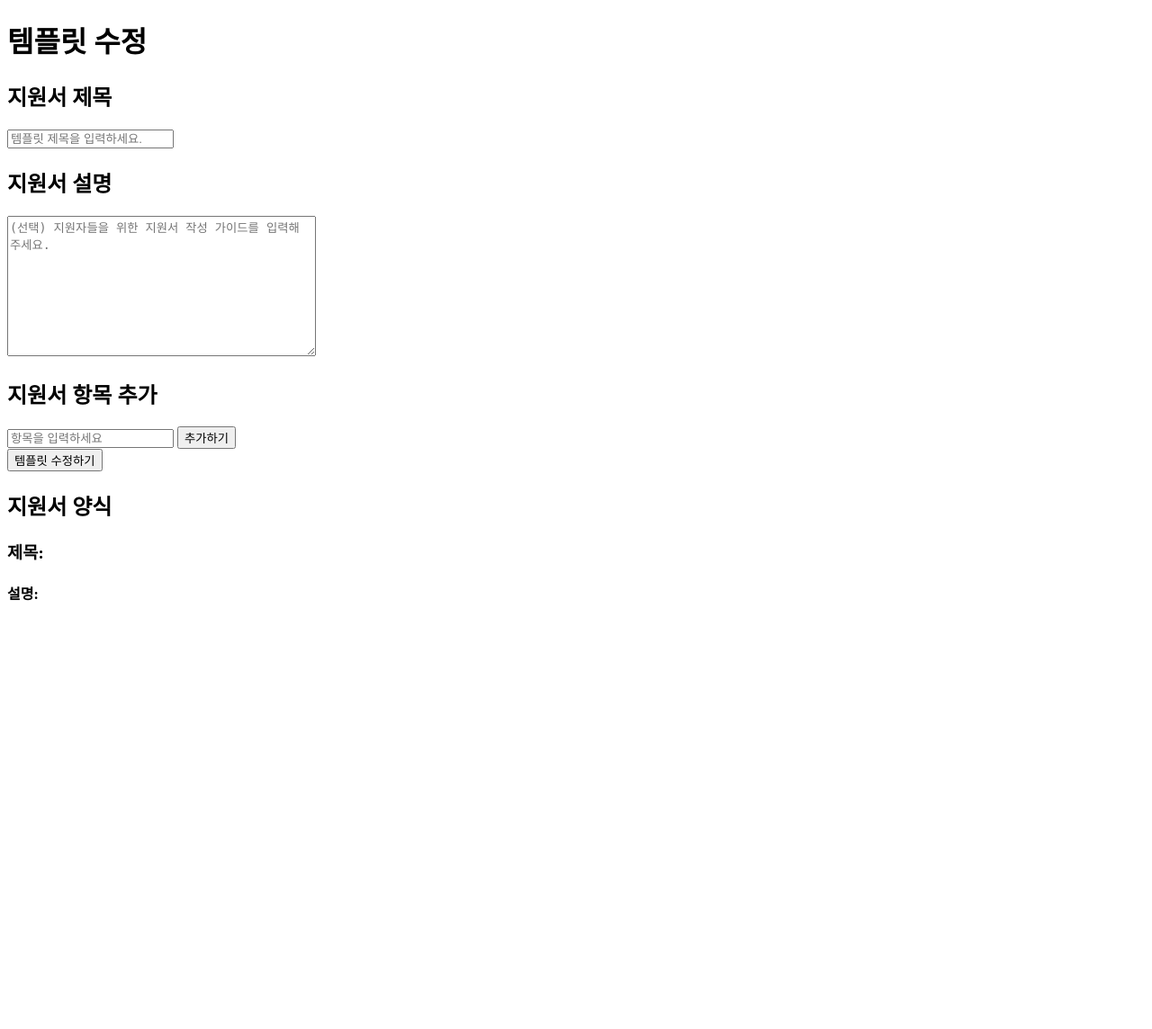
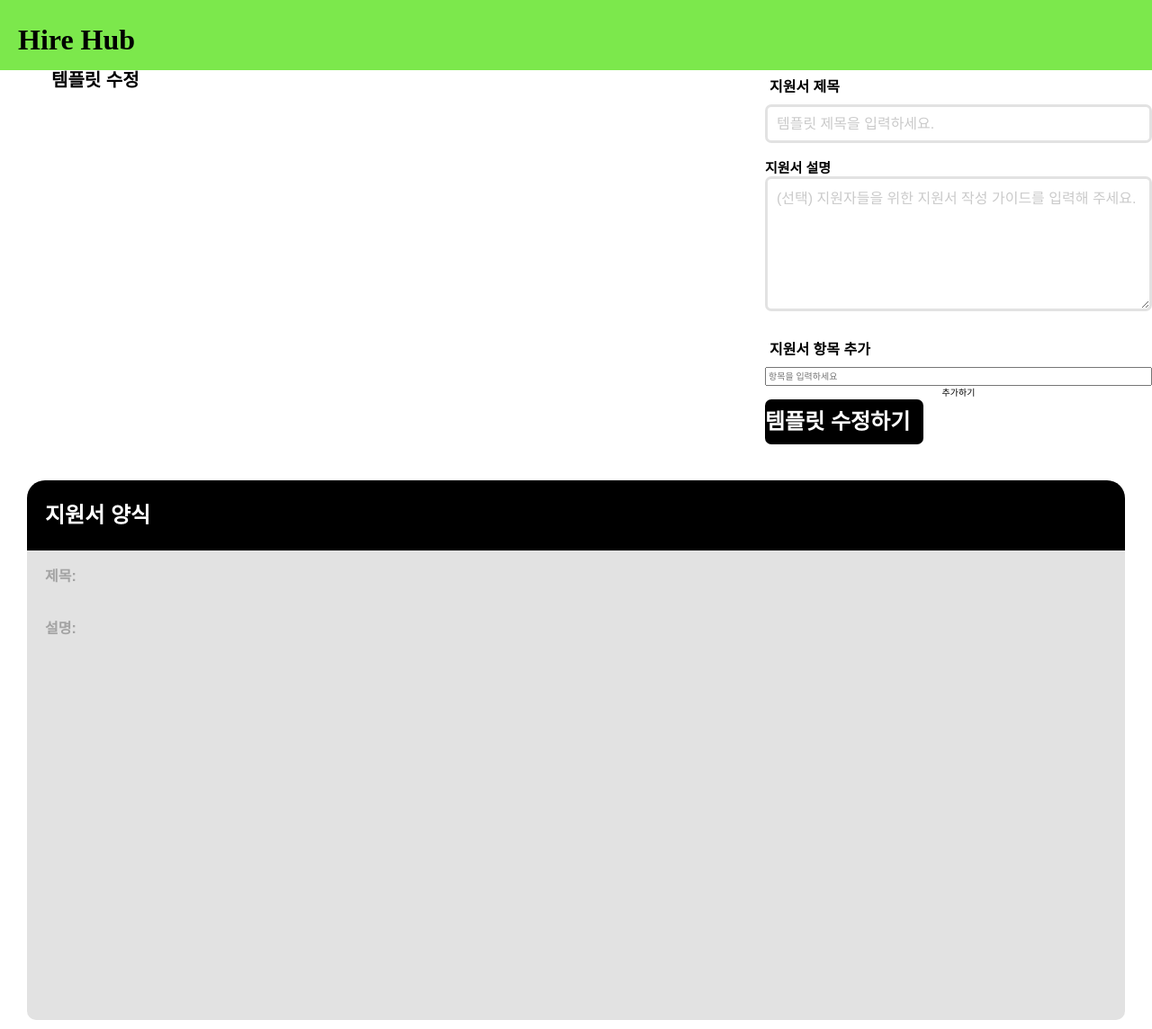
Before and after one commit to yumin22/piro21_HireHub, a Django app: template templates/apply_update.html in a window 1280 px wide. Shown: the whole page at 90% size. Before the commit the page ends 668 px from the top, so only its background shows below. Run offline with Django 5.2, Linux system fonts and the light colour scheme; the template is opened without the code that fills it: values that come from a table or form of the project are taken from there, others are empty; some web fonts are replaced.

Commit message:
[feat] 지원서 수정 페이지 css 클래스명 연결

```diff
--- a/templates/apply_update.html
+++ b/templates/apply_update.html
@@ -1,23 +1,32 @@
-<!DOCTYPE html>
-<html lang="en">
-<head>
-    <meta charset="UTF-8">
-    <title>HireHub</title>
-</head>
-<body>
-    <div>
-        <h1>템플릿 수정</h1>
+{% extends 'base.html' %}
+
+{% load static %}
+
+
+{% block title %}
+    Hire Hub
+{% endblock %}
+
+{% block head %}
+    <link rel="stylesheet" href="{% static 'css/template/temp_create.css' %}">
+{% endblock %}
+
+{% block content %}
+    <div class="createEntire">
+        <div class="createWrite">
+            <h1>템플릿 수정</h1>
+        </div>
         <form method="post" id="template-form" enctype="multipart/form-data">
             {% csrf_token %}
-            <div>
+            <div class="formTitle">
                 <h2>지원서 제목</h2>
                 {{ template_form.name }}
             </div>
-            <div>
+            <div class="formContent">
                 <h2>지원서 설명</h2>
                 {{ template_form.description }}
             </div>
-            <div>
+            <div class="formQuestion">
                 <h2>지원서 항목 추가</h2>
                 <input type="text" id="new_question_text" placeholder="항목을 입력하세요">
                 <button type="button" onclick="addQuestion()">추가하기</button>
@@ -28,16 +37,16 @@
                     {{ form.as_p }}
                 {% endfor %}
             </div>
-            <button type="submit">템플릿 수정하기</button>
+            <button type="submit" class="createBtn">템플릿 수정하기</button>
         </form>
     </div>
     <!-- 미리보기 영역 -->
-    <div>
+    <div class="createPrev">
         <h2>지원서 양식</h2>
-        <div id="preview">
+        <div id="preview" class="preview">
             <h3>제목: <span id="preview-title"></span></h3>
             <h4>설명: <span id="preview-description"></span></h4>
-            <ol id="question-list">
+            <ol id="question-list" class="questionList">
                 <!-- 항목 리스트가 여기에 추가 -->
             </ol>
         </div>
@@ -111,5 +120,4 @@ document.getElementById('template-form').addEventListener('submit', function(e)
     });
 });
     </script>
-</body>
-</html>
+{% endblock %}
```
Also changed, not shown: config/settings.py (+18 -0 lines).
